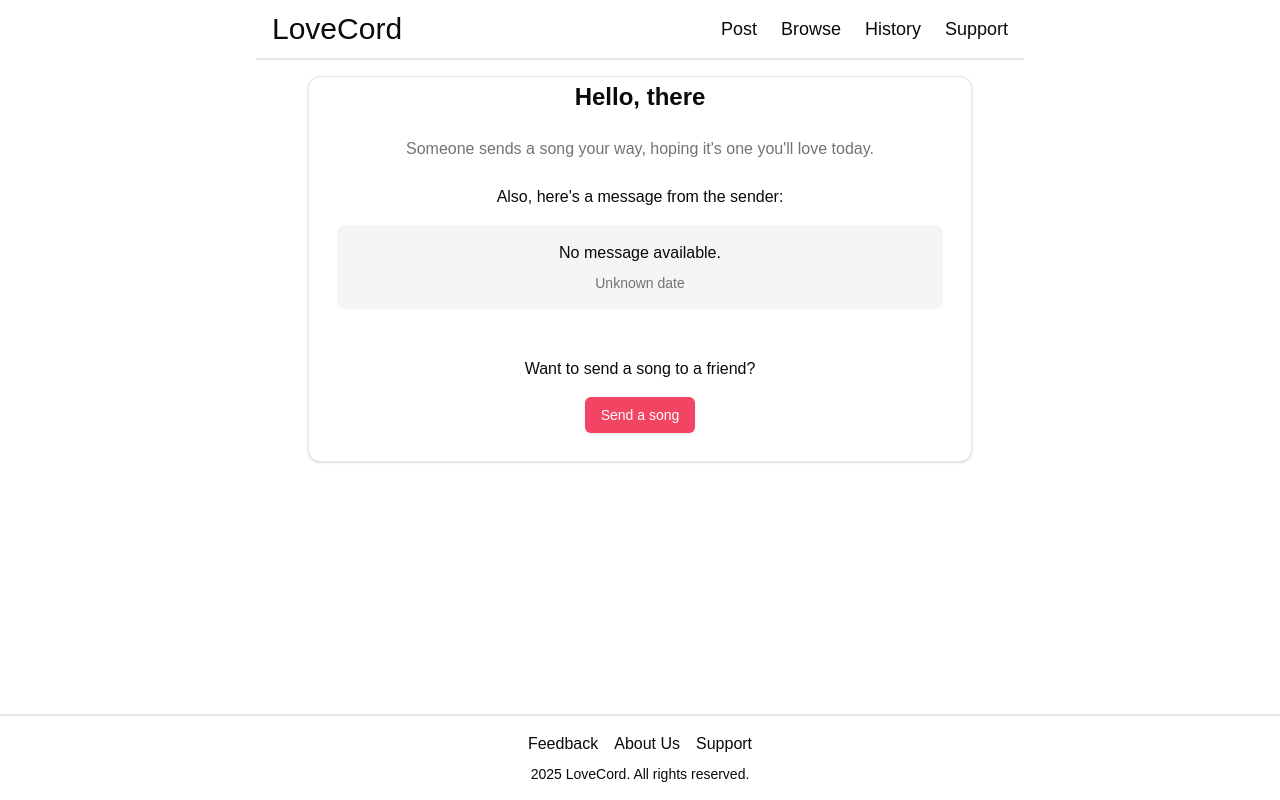
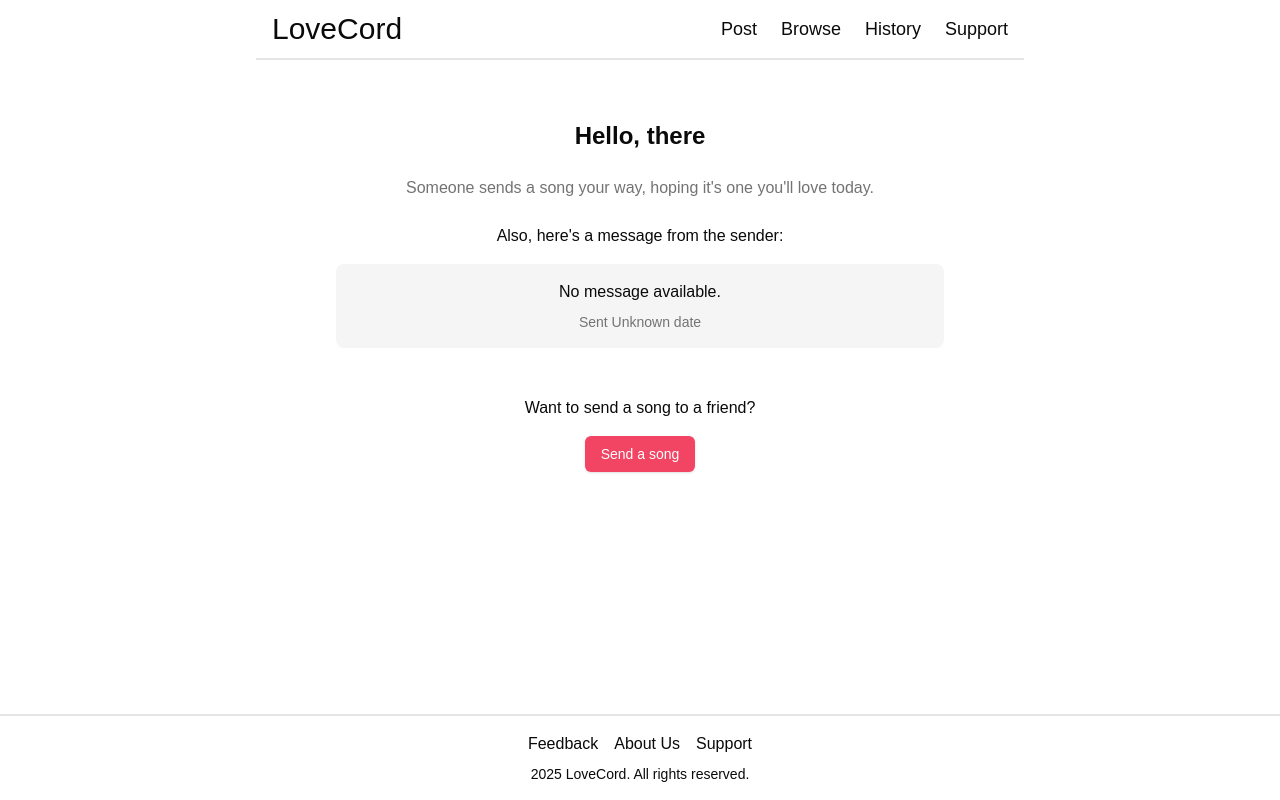
Before and after one commit to Wali-dev/lovecord-frontend, a Next.js app: page /view/1 in a window 1280 px wide. Built offline with nearby package versions, Linux system fonts and the light colour scheme; no server answers.

Commit message:
created at added and card optimized

```diff
--- a/src/app/browse/page.tsx
+++ b/src/app/browse/page.tsx
@@ -37,7 +37,7 @@ const Browse = () => {
     const [hasMore, setHasMore] = useState(true);
     const observer = useRef<IntersectionObserver | null>(null);
 
-    const backendUrl = process.env.NEXT_PUBLIC_BACKEND_URL;
+    const backendUrl = process.env.NEXT_PUBLIC_BACKEND_URL_LOCAL;
 
     const fetchMessages = async (recipient: string, pageNum: number) => {
         if (loading || !hasMore) return;
@@ -144,8 +144,8 @@ const Browse = () => {
                         ref={index === messages.length - 1 ? lastMessageRef : undefined}
                     >
                         <div className="font-bold text-lg p-3">To: {msg.recipient}</div>
-                        <p className="font-mono text-2xl p-3 flex-grow ">
-                            {msg.message}
+                        <p className="font-mono text-xl p-3 flex-grow ">
+                            {msg.message.length > 50 ? `${msg.message.slice(0, 50)}...` : msg.message}
                         </p>
                         <Link href={`${baseUrl}/view/${msg?._id}`} target="_blank" rel="noopener noreferrer">
                             <div className="bg-slate-200  h-16 flex items-center justify-around px-4 py-2 rounded-br-lg rounded-bl-lg shadow-sm">
@@ -160,7 +160,7 @@ const Browse = () => {
                                     <div className="text-sm">{msg?.songname}</div>
                                 </div>
                                 <div className="ml-auto lg:mr-0">
-                                    <AudioLines size={26} />
+                                    <AudioLines size={22} />
                                 </div>
                             </div>
                         </Link>
--- a/src/app/submit/page.tsx
+++ b/src/app/submit/page.tsx
@@ -48,7 +48,7 @@ const Submit: React.FC = () => {
     const [generatedUrl, setGeneratedUrl] = useState(' ')
 
 
-    const backendUrl = process.env.NEXT_PUBLIC_BACKEND_URL
+    const backendUrl = process.env.NEXT_PUBLIC_BACKEND_URL_LOCAL
 
     const client_Id = process.env.NEXT_PUBLIC_SPOTIFY_CLIENT_ID
     const client_Secret = process.env.NEXT_PUBLIC_SPOTIFY_CLIENT_SECRET
--- a/src/app/view/[id]/page.tsx
+++ b/src/app/view/[id]/page.tsx
@@ -11,7 +11,7 @@ import { Skeleton } from "@/components/ui/skeleton";
 interface PostDetails {
     recipient: string;
     message: string;
-    createdAt: string;
+    createdAt?: string;
     songurl: string;
 }
 
@@ -28,6 +28,17 @@ const Page = () => {
     const getSpotifyTrackId = (url: string) => {
         const match = url.match(/track\/([a-zA-Z0-9]+)/);
         return match ? match[1] : null;
+    };
+
+    //Function to format the date
+    const formatCreatedAt = (createdAt?: string): string => {
+        if (!createdAt) return "Unknown date";
+        const date = new Date(createdAt);
+        return date.toLocaleDateString("en-GB", {
+            day: "2-digit",
+            month: "long",
+            year: "numeric",
+        });
     };
 
     // Effect to mark client-side rendering
@@ -75,13 +86,13 @@ const Page = () => {
     // Default values for content
     const recipient = postDetails?.recipient || "there";
     const message = postDetails?.message || "No message available.";
-    const createdAt = postDetails?.createdAt || "Unknown date";
+    const createdAt = formatCreatedAt(postDetails?.createdAt) || "Unknown date";
 
     return (
         <div className="container max-w-2xl mx-auto px-1 py-4 pt-4">
-            <Card className="p-1">
+            <div className="p-1">
                 <CardContent className="space-y-6">
-                    <h1 className="text-2xl font-semibold text-center">
+                    <h1 className="text-2xl font-semibold text-center mt-10">
                         Hello, {recipient}
                     </h1>
 
@@ -105,12 +116,13 @@ const Page = () => {
                     )}
 
                     <div className="space-y-4">
-                        <p className="text-center font-medium">
+                        <p className="text-center font-medium ">
                             Also, here&apos;s a message from the sender:
                         </p>
                         <div className="bg-muted p-4 rounded-lg">
                             <p className="text-center">{message}</p>
                             <p className="text-center text-sm text-muted-foreground mt-2">
+                                <span>Sent </span>
                                 {createdAt}
                             </p>
                         </div>
@@ -127,7 +139,7 @@ const Page = () => {
                         </Button>
                     </Link>
                 </CardFooter>
-            </Card>
+            </div>
         </div>
     );
 };
```
